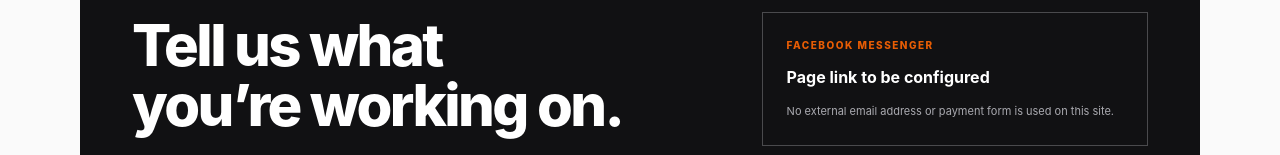
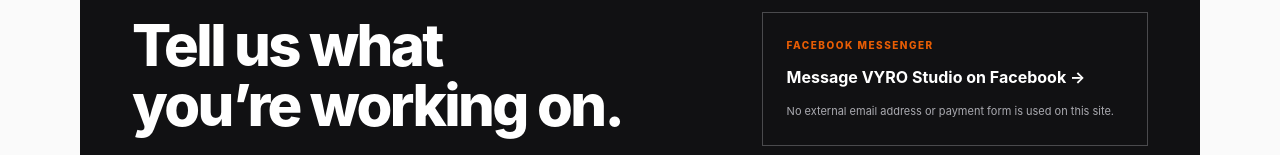
Before and after one commit to vyrobusinessinquires-coder/vyro-studio, a plain HTML site: page index.html in a window 1280 px wide. Shown: the part 4280-4435 px from the top of the page. Drawn offline with Linux system fonts and the light colour scheme.

Commit message:
Update index.html

```diff
--- a/index.html
+++ b/index.html
@@ -212,7 +212,7 @@
         </div>
         <div class="contact-action">
           <p class="contact-status">FACEBOOK MESSENGER</p>
-          <p class="contact-placeholder">Page link to be configured</p>
+          <p class="contact-placeholder"><a href="https://www.facebook.com/profile.php?id=61596743637273" target="_blank" rel="noopener noreferrer">Message VYRO Studio on Facebook →</a></p>
           <p class="contact-small">No external email address or payment form is used on this site.</p>
         </div>
       </div>
```
